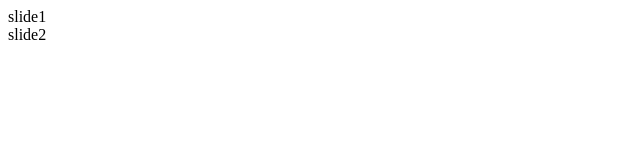
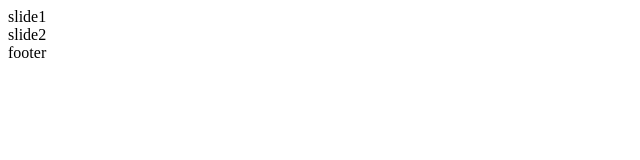
Before and after one commit to Edriss123-ops/git-project-onee, a plain HTML site: page index.htm in a window 1280 px wide. Shown: the full height of the page, 0-640 px from the left. Drawn offline with Linux system fonts and the light colour scheme.

Commit message:
footer createrd

```diff
--- a/index.htm
+++ b/index.htm
@@ -10,6 +10,7 @@
 <body>
     <div>slide1</div>
     <div class="slider">slide2</div>
+    <footer>footer</footer>
 
 </body>
 
--- a/style.css
+++ b/style.css
@@ -1,3 +1,6 @@
 .slide2{
     background-color: red;
 }
+footer{
+    font: 100px;
+}
```
